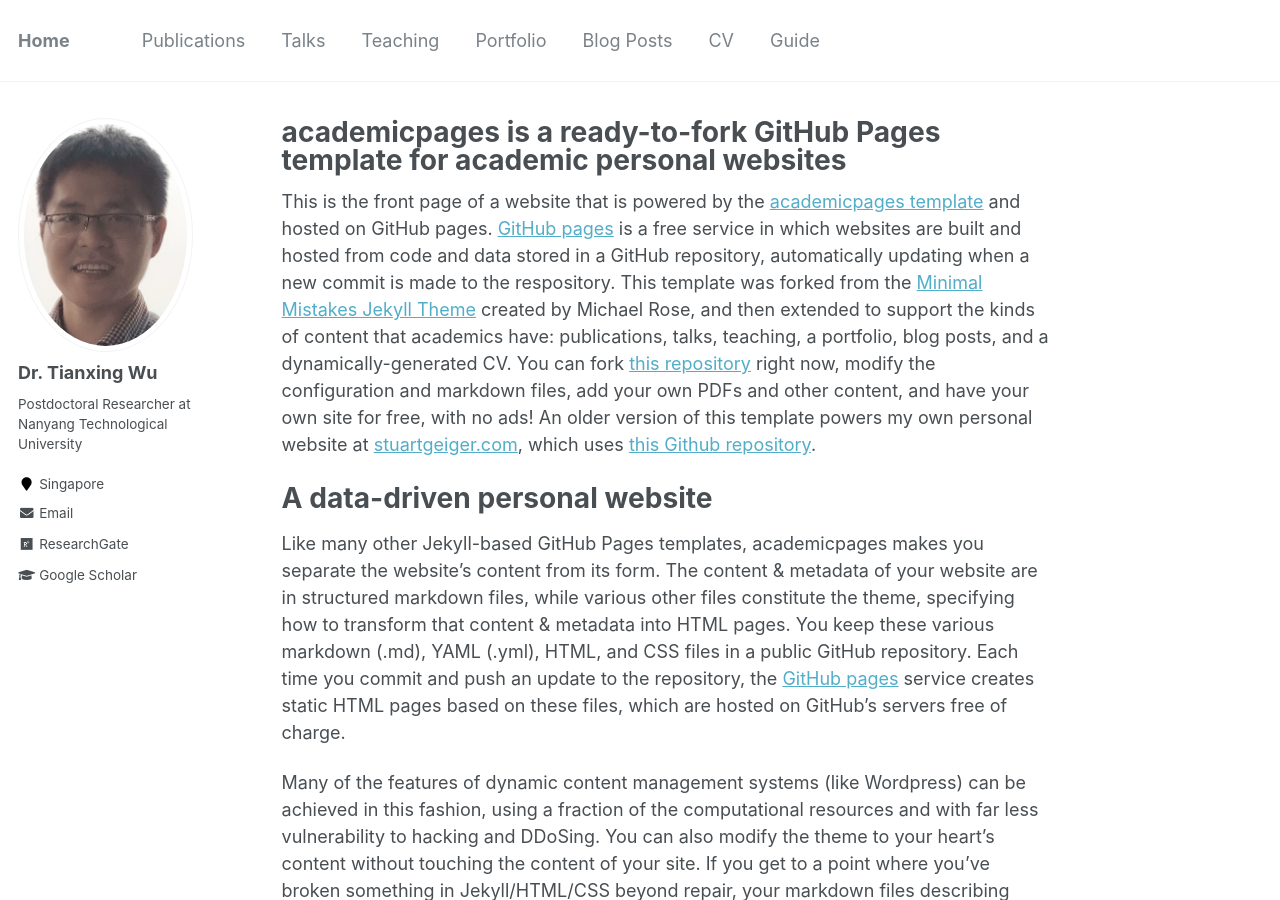
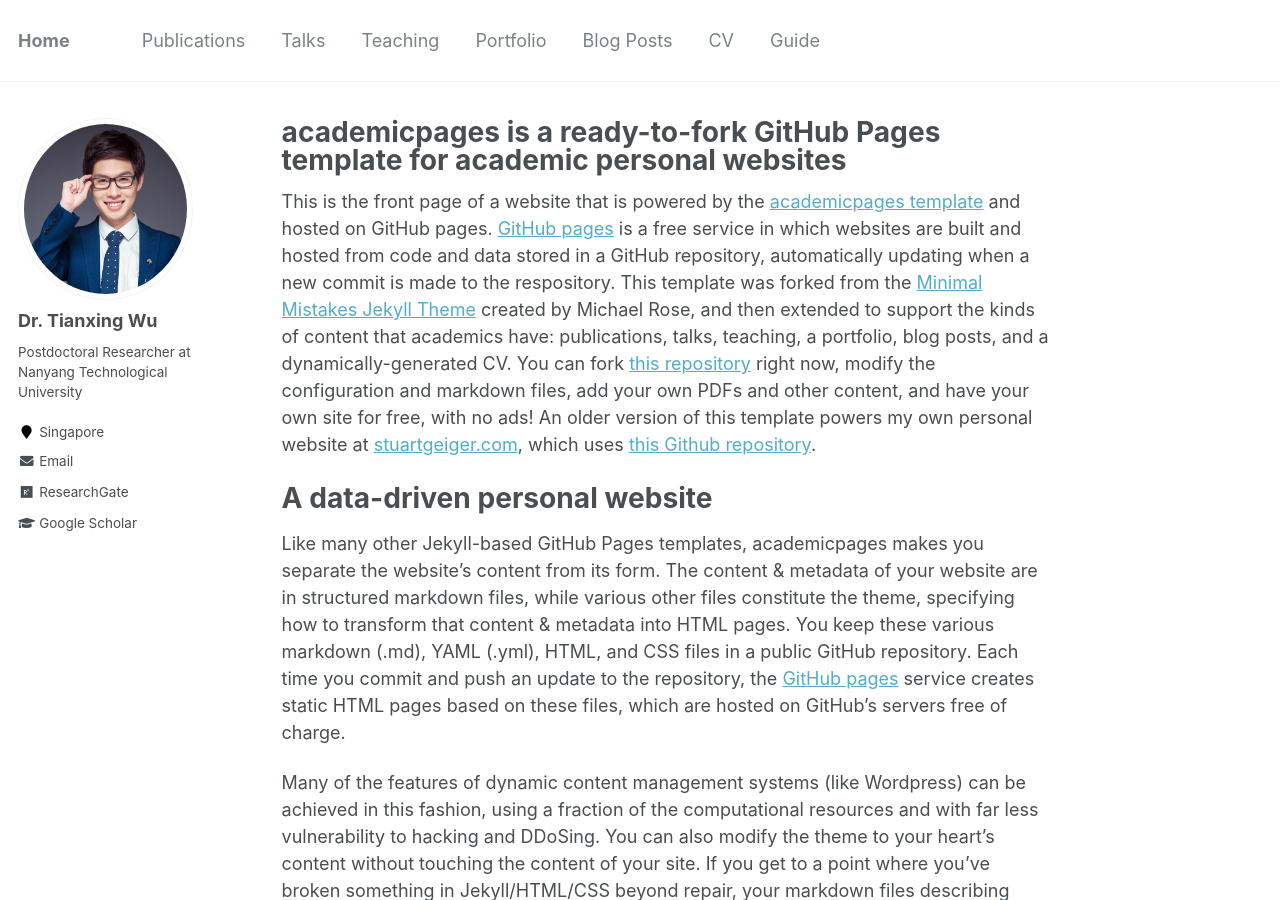
Before and after one commit to tianxing-wu/tianxing-wu.github.io, a Jekyll site: the page built from _pages/about.md, in a window 1280 px wide and 900 px high. Built offline with Jekyll 4.4.1, drawn with Linux system fonts in a browser that asks for light colours.

Commit message:
site update

```diff
--- a/_config.yml
+++ b/_config.yml
@@ -11,7 +11,7 @@ title                    : "Home"
 title_separator          : "-"
 name                     : &name "Tianxing Wu"
 description              : &description "Postdoctoral Researcher at Nanyang Technological University"
-url                      : https://tianxing-wu.github.io/ # the base hostname & protocol for your site e.g. "https://mmistakes.github.io"
+url                      : https://tianxing-wu.github.io # the base hostname & protocol for your site e.g. "https://mmistakes.github.io"
 baseurl                  : "" # the subpath of your site, e.g. "/blog"
 repository               : "academicpages/academicpages.github.io"
 teaser                   :  # filename of teaser fallback teaser image placed in /images/, .e.g. "500x300.png"
@@ -81,7 +81,7 @@ analytics:
 # Site Author
 author:
   name             : "Dr. Tianxing Wu"
-  avatar           : "yyuan.jpg"
+  avatar           : "wtx.png"
   bio              : "Postdoctoral Researcher at Nanyang Technological University"
   location         : "Singapore"
   employer         :
```
Also changed, not shown: 1 other file.
